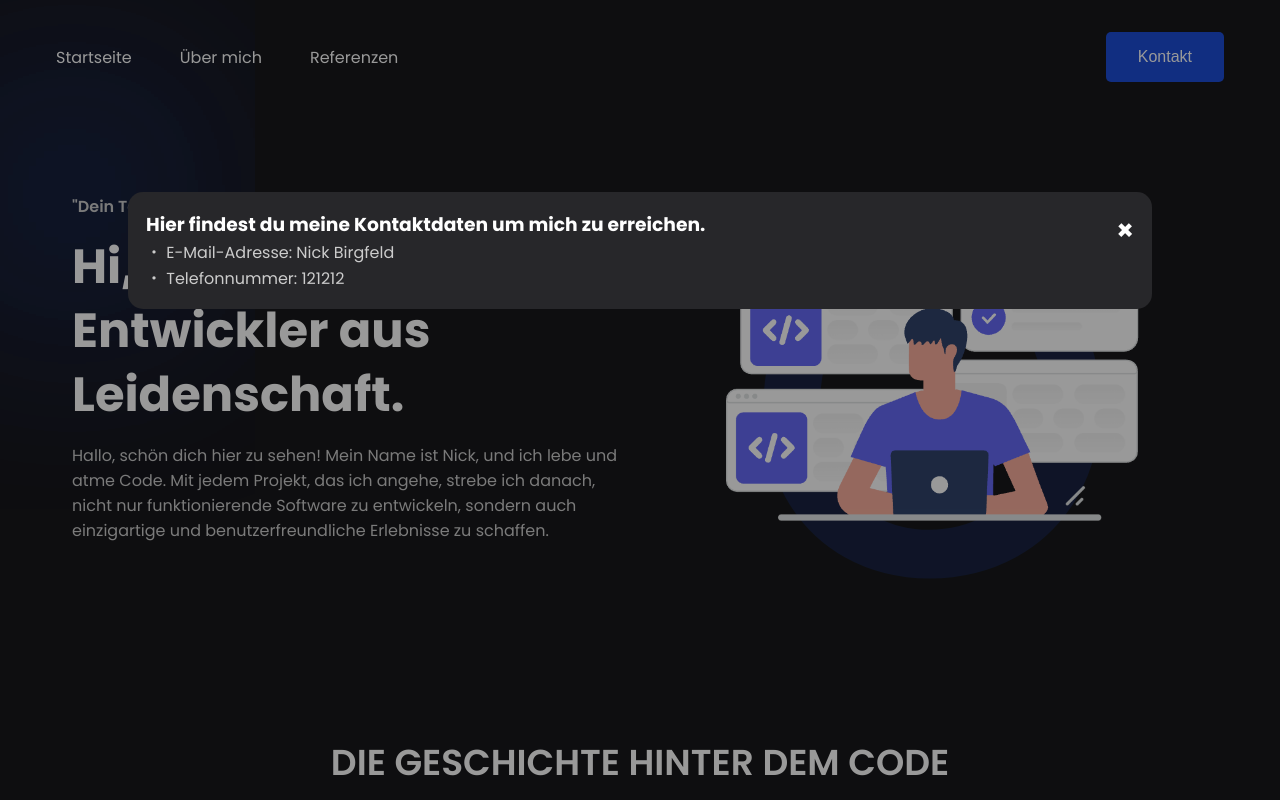
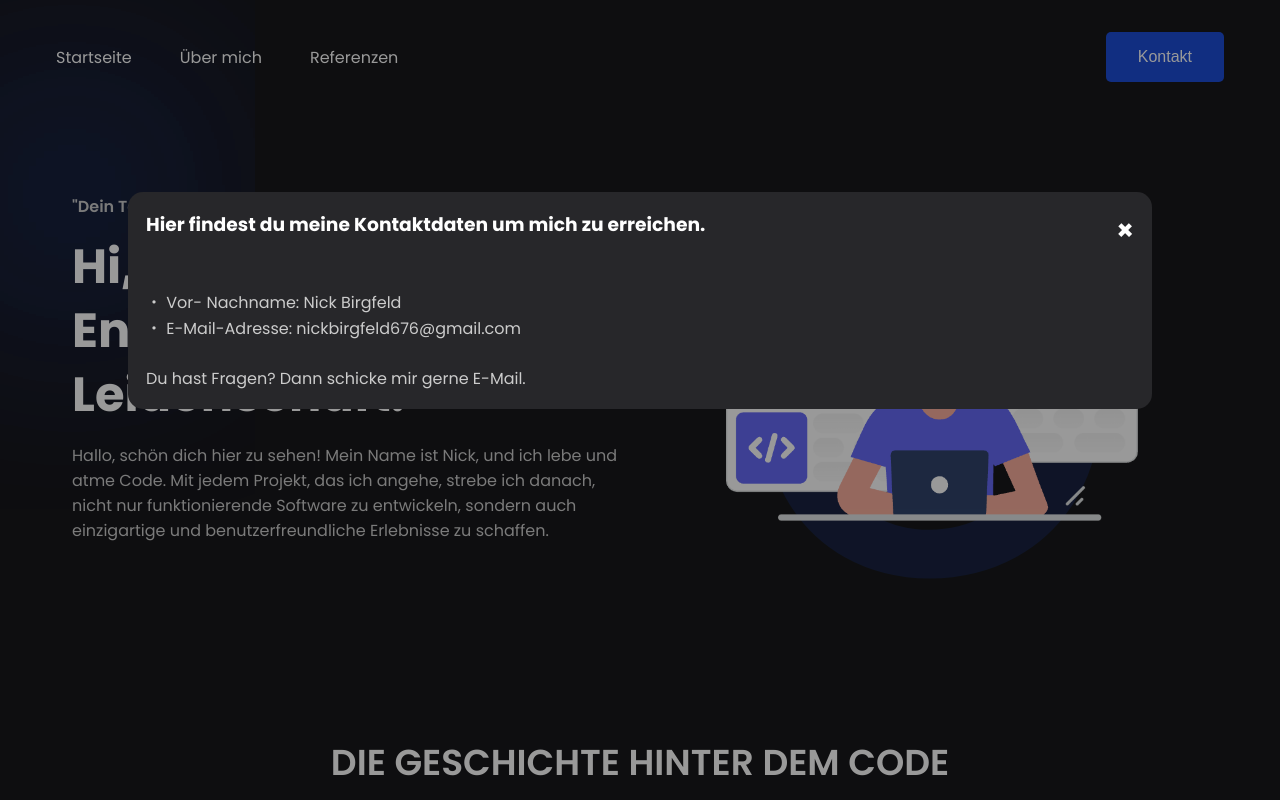
Before and after one commit to awesome26-dev/RecoGlobal-de, a plain HTML site: page index.html in a window 1280 px wide. Both pictures are taken after a click on the button "Kontakt". Shown: the top 800 px of the page. Drawn offline with nearby package versions, Linux system fonts and the light colour scheme.

Commit message:
- Update Contact Info

```diff
--- a/index.html
+++ b/index.html
@@ -31,8 +31,6 @@
         <p>
             Hallo, schön dich hier zu sehen! Mein Name ist Nick, und ich lebe und atme Code. Mit jedem Projekt, das ich angehe, strebe ich danach, nicht nur funktionierende Software zu entwickeln, sondern auch einzigartige und benutzerfreundliche Erlebnisse zu schaffen.
         </p>
-
-        <!-- <button class="btn">Starten?</button> -->
 
     </div>
     <div class="image">
@@ -164,7 +162,10 @@
         <div id="text_info">
             <span id="close_button" class="close">&times;</span>
             <h3>Hier findest du meine Kontaktdaten um mich zu erreichen.</h3>
-            <p>・ E-Mail-Adresse: Nick Birgfeld <br>・ Telefonnummer: 121212</p>
+            <p><br><br>
+                ・ Vor- Nachname: Nick Birgfeld <br>
+                ・ E-Mail-Adresse: nickbirgfeld676@gmail.com <br> <br>
+                Du hast Fragen? Dann schicke mir gerne E-Mail.</p>
         </div>
     </div>
 </section>
```
